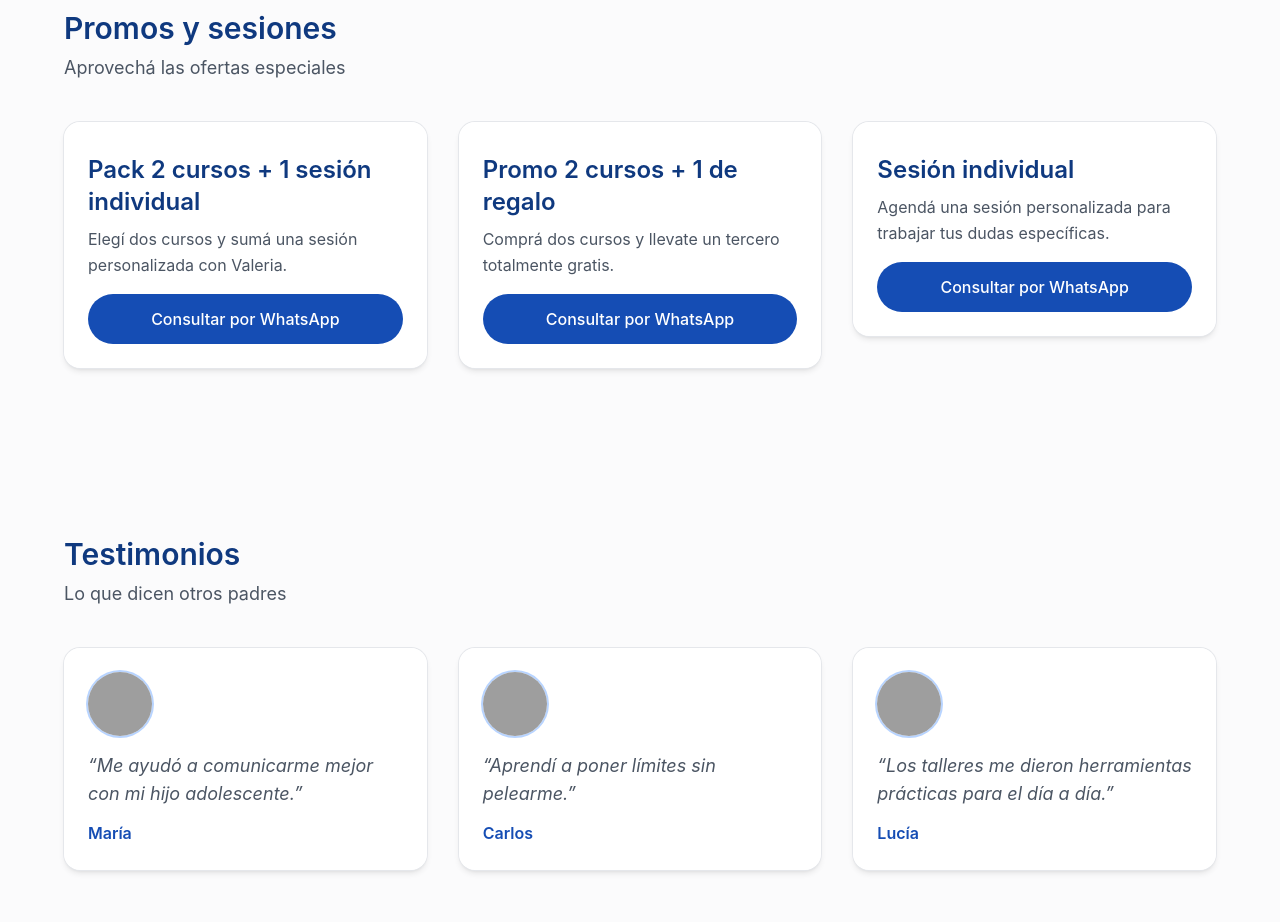
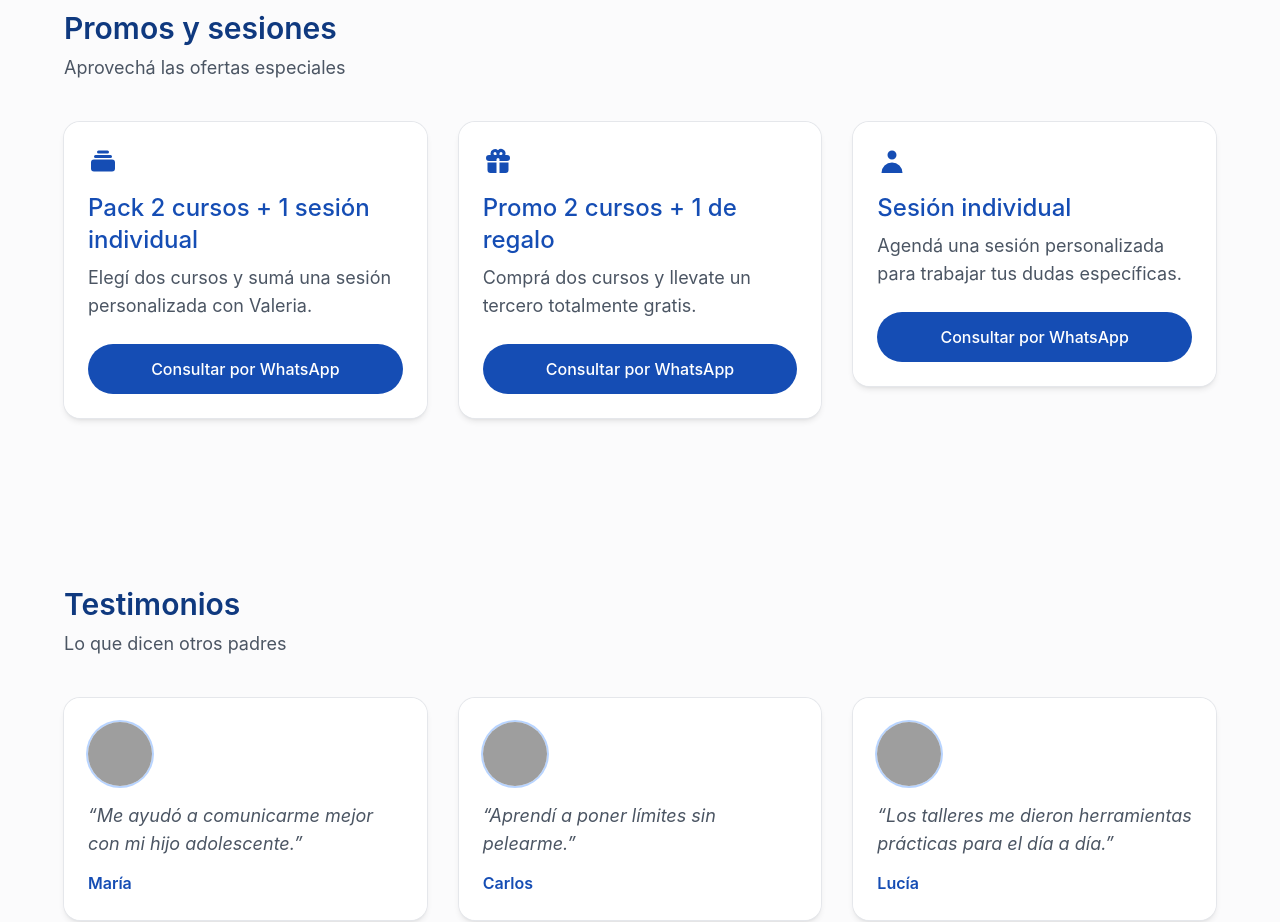
Before and after one commit to sekigan98/dram-adolescentes, a Next.js app: page / in a window 1280 px wide. Shown: the part 2440-3362 px from the top of the page. Built offline with nearby package versions, Linux system fonts and the light colour scheme; grey boxes are pictures that could not be loaded.

Commit message:
Update Promos.tsx

```diff
--- a/components/Promos.tsx
+++ b/components/Promos.tsx
@@ -1,47 +1,60 @@
 import MotionFade from "./MotionFade";
+import { HiGift, HiUser, HiCollection } from "react-icons/hi"; // 👈 íconos ilustrativos
 
 const promos = [
   {
     title: "Pack 2 cursos + 1 sesión individual",
     desc: "Elegí dos cursos y sumá una sesión personalizada con Valeria.",
     waLink:
-      "https://wa.me/5492236861939?text=Hola%20Valeria%2C%20quiero%20consultar%20por%20la%20promo%202%20cursos%20+%201%20sesión"
+      "https://wa.me/5492236861939?text=Hola%20Valeria%2C%20quiero%20consultar%20por%20la%20promo%202%20cursos%20+%201%20sesión",
+    icon: HiCollection,
   },
   {
     title: "Promo 2 cursos + 1 de regalo",
     desc: "Comprá dos cursos y llevate un tercero totalmente gratis.",
     waLink:
-      "https://wa.me/5492236861939?text=Hola%20Valeria%2C%20quiero%20consultar%20por%20la%20promo%202%20cursos%20+%201%20gratis"
+      "https://wa.me/5492236861939?text=Hola%20Valeria%2C%20quiero%20consultar%20por%20la%20promo%202%20cursos%20+%201%20gratis",
+    icon: HiGift,
   },
   {
     title: "Sesión individual",
     desc: "Agendá una sesión personalizada para trabajar tus dudas específicas.",
     waLink:
-      "https://wa.me/5492236861939?text=Hola%20Valeria%2C%20quiero%20agendar%20una%20sesión%20individual"
-  }
+      "https://wa.me/5492236861939?text=Hola%20Valeria%2C%20quiero%20agendar%20una%20sesión%20individual",
+    icon: HiUser,
+  },
 ];
 
 export default function Promos() {
   return (
     <div className="grid sm:grid-cols-2 lg:grid-cols-3 gap-8">
-      {promos.map((p, i) => (
+      {promos.map((p, i) => {
+        const Icon = p.icon;
+        return (
           <MotionFade key={p.title} delay={i * 0.1}>
-          <div className="card p-6 flex flex-col justify-between text-center sm:text-left">
+            <div className="card p-6 flex flex-col justify-between hover:shadow-lg transition-shadow">
               <div>
-              <h3 className="font-semibold text-brand-800">{p.title}</h3>
-              <p className="mt-2 text-gray-600">{p.desc}</p>
+                {/* Ícono */}
+                <div className="flex justify-center sm:justify-start mb-4">
+                  <Icon className="text-brand-700 text-3xl" />
                 </div>
+                {/* Título y descripción */}
+                <h3>{p.title}</h3>
+                <p className="subtitle mt-2">{p.desc}</p>
+              </div>
+              {/* CTA */}
               <a
                 href={p.waLink}
                 target="_blank"
                 rel="noopener noreferrer"
-              className="btn btn-primary mt-4 w-full py-2"
+                className="btn btn-primary mt-6 w-full"
               >
                 Consultar por WhatsApp
               </a>
             </div>
           </MotionFade>
-      ))}
+        );
+      })}
     </div>
   );
 }
```
Lines whose indentation alone changed are shown as unchanged.
